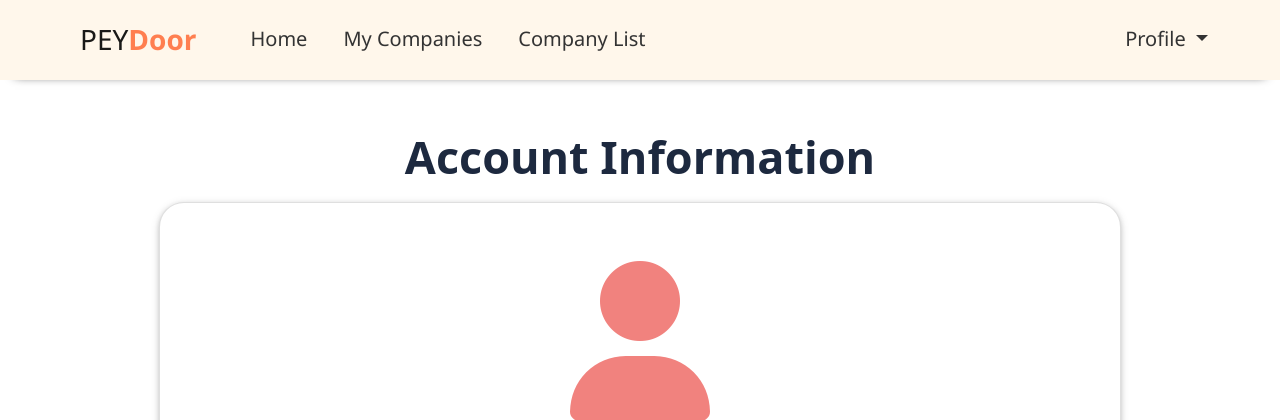
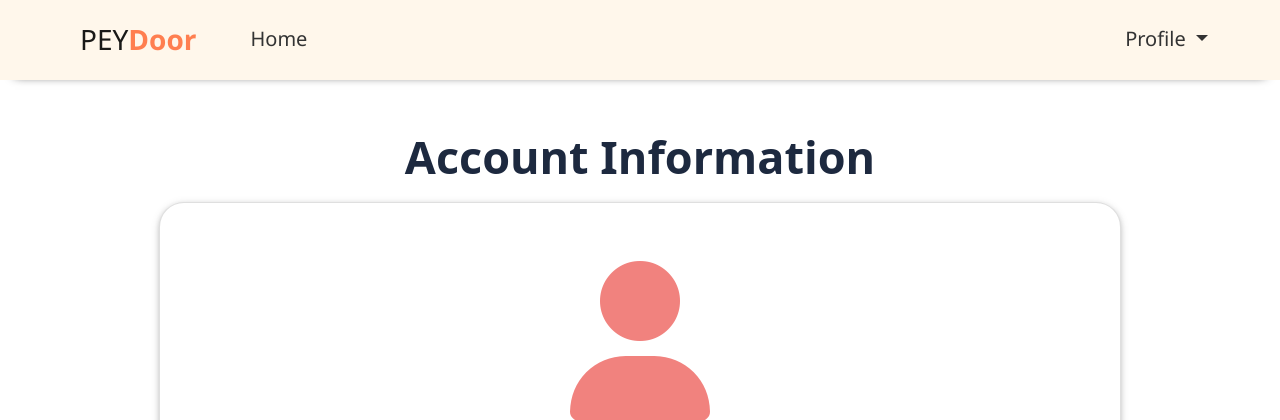
Before and after one commit to jhanavigera/peydoor, a Flask app: page /account/show in a window 1280 px wide. Shown: the top 420 px of the page. Run offline with Flask 3, Linux system fonts and the light colour scheme; some libraries are stand-ins or nearby versions; some web fonts are replaced.

Commit message:
UI changes

```diff
--- a/app/templates/base.html
+++ b/app/templates/base.html
@@ -37,10 +37,10 @@
                     <a class="nav-link" href="/">Home <span class="sr-only"></span></a>
                 </li>
                 <li class="nav-item active" style="margin-right: 20px;">
-                    <a class="nav-link" href="/myevents">My Companies <span class="sr-only"></span></a>
+                    <!--<a class="nav-link" href="/myevents">My Companies <span class="sr-only"></span></a>-->
                 </li>
                 <li class="nav-item active">
-                    <a class="nav-link" href="/user/organizers">Company List <span class="sr-only"></span></a>
+                    <!--<a class="nav-link" href="/user/organizers">Company List <span class="sr-only"></span></a>-->
                 </li>
             </ul>
             <ul class="navbar-nav ms-auto mb-2 mb-lg-0" style="padding-right: 5vw;" >
--- a/app/templates/organizer_main.html
+++ b/app/templates/organizer_main.html
@@ -48,7 +48,7 @@
             <h1>Organizer Dashboard</h1>
             <a href="/events/create_event">
                 <div type="button" class="create-new-event-btn btn btn-default">
-                    Create New Event!
+                    Add your PEY Report!
                 </div>
             </a>
         </div>
@@ -91,7 +91,7 @@
             </div>
             {% endif %}
         </div>
-        <div class="organizer-dashboard-section">
+       <!-- <div class="organizer-dashboard-section">
             <h2>My Ratings</h2>
             {% if my_avg_rating == -1 %}
             <p>You don't have any ratings yet.</p>
@@ -106,7 +106,7 @@
                 {% endfor %}
             </div>
             {% endif %}
-        </div>
+        </div>-->
     </div>
 </div>
 {% endblock %}
```
